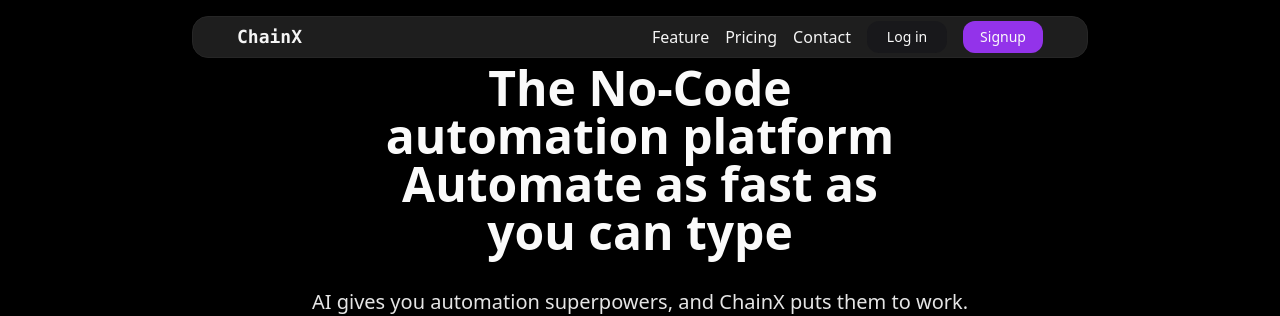
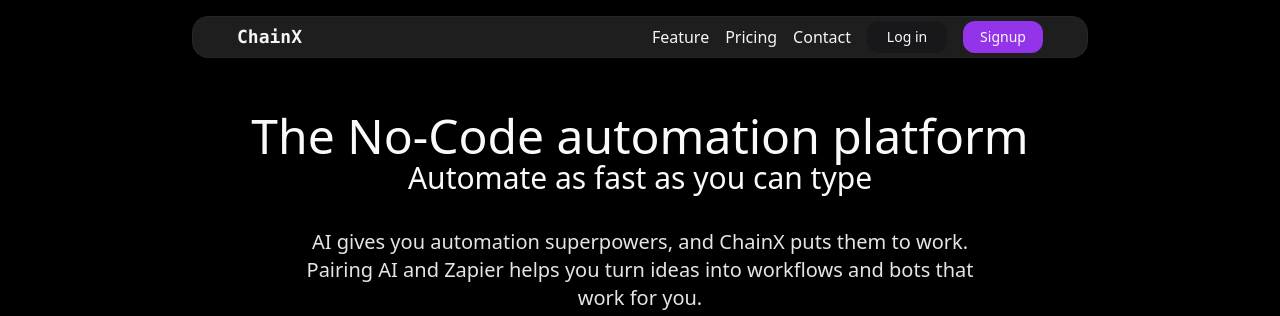
Before and after one commit to SwarnenduG07/Zapier, a Next.js app in the folder frontend/: page / in a window 1280 px wide. Shown: the top 316 px of the page. Built offline with nearby package versions, Linux system fonts and the light colour scheme.

Commit message:
ladong update

```diff
--- a/frontend/components/Hero.tsx
+++ b/frontend/components/Hero.tsx
@@ -9,11 +9,12 @@
   return (
     <div className=''>
         <div className='flex justify-center'>
-            <div className='text-5xl font-bold text-center pt-8 max-w-lg text-neutral-50'>
-                <h1 className='text-5xl font-bold text-center pt-8 max-w-lg text-neutral-50'>
+            <div className=' text-center pt-20 text-neutral-50'>
+                <h1 className='text-5xl font-thin text-center pt-8  text-neutral-50 '>
                     The No-Code automation platform
                 </h1>
-                Automate as fast as you can type
+                <h1 className='text-3xl font-'>Automate as fast as you can type</h1>
+
             </div>
         </div>
         <div className='flex justify-center'>
```
